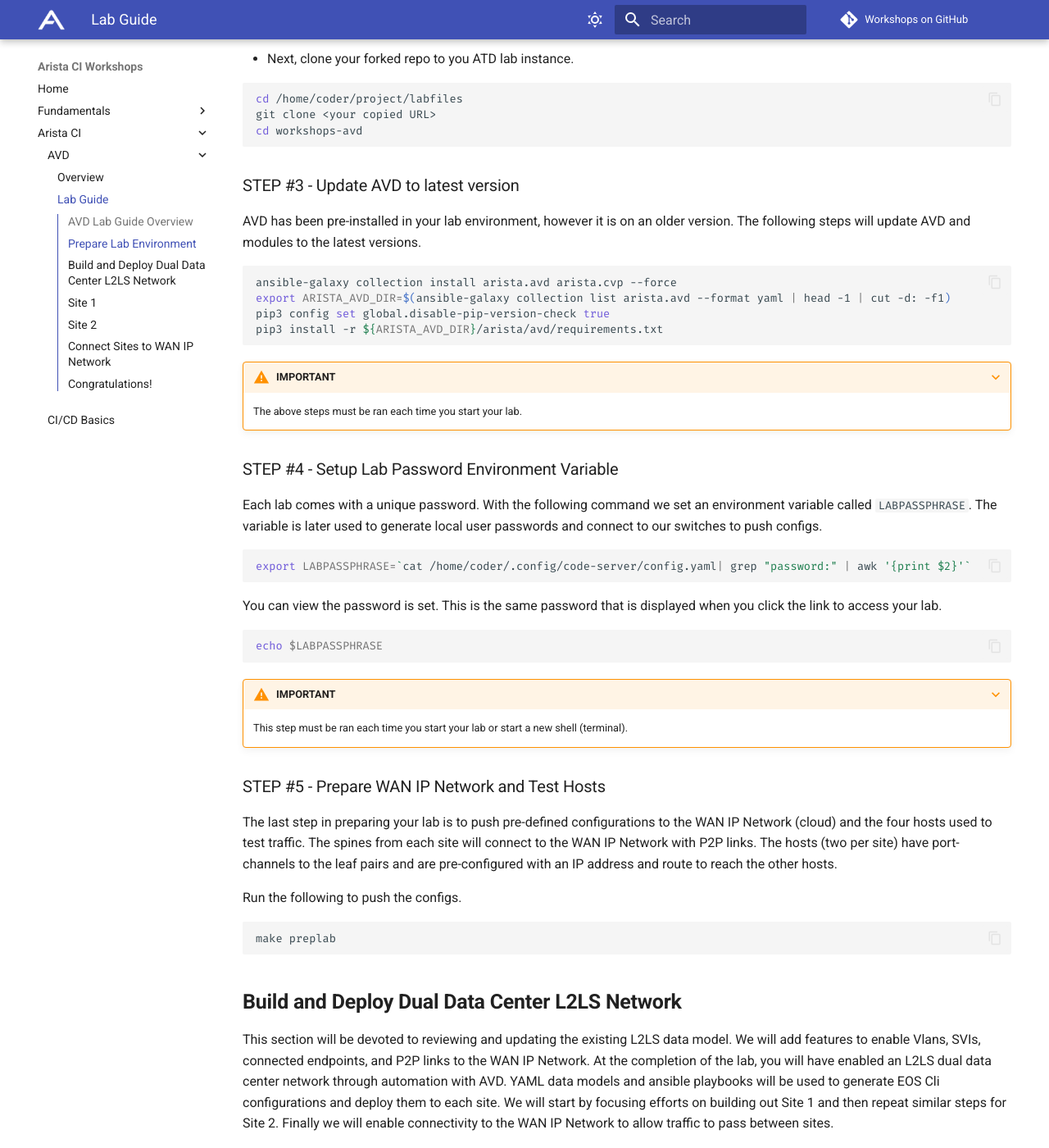
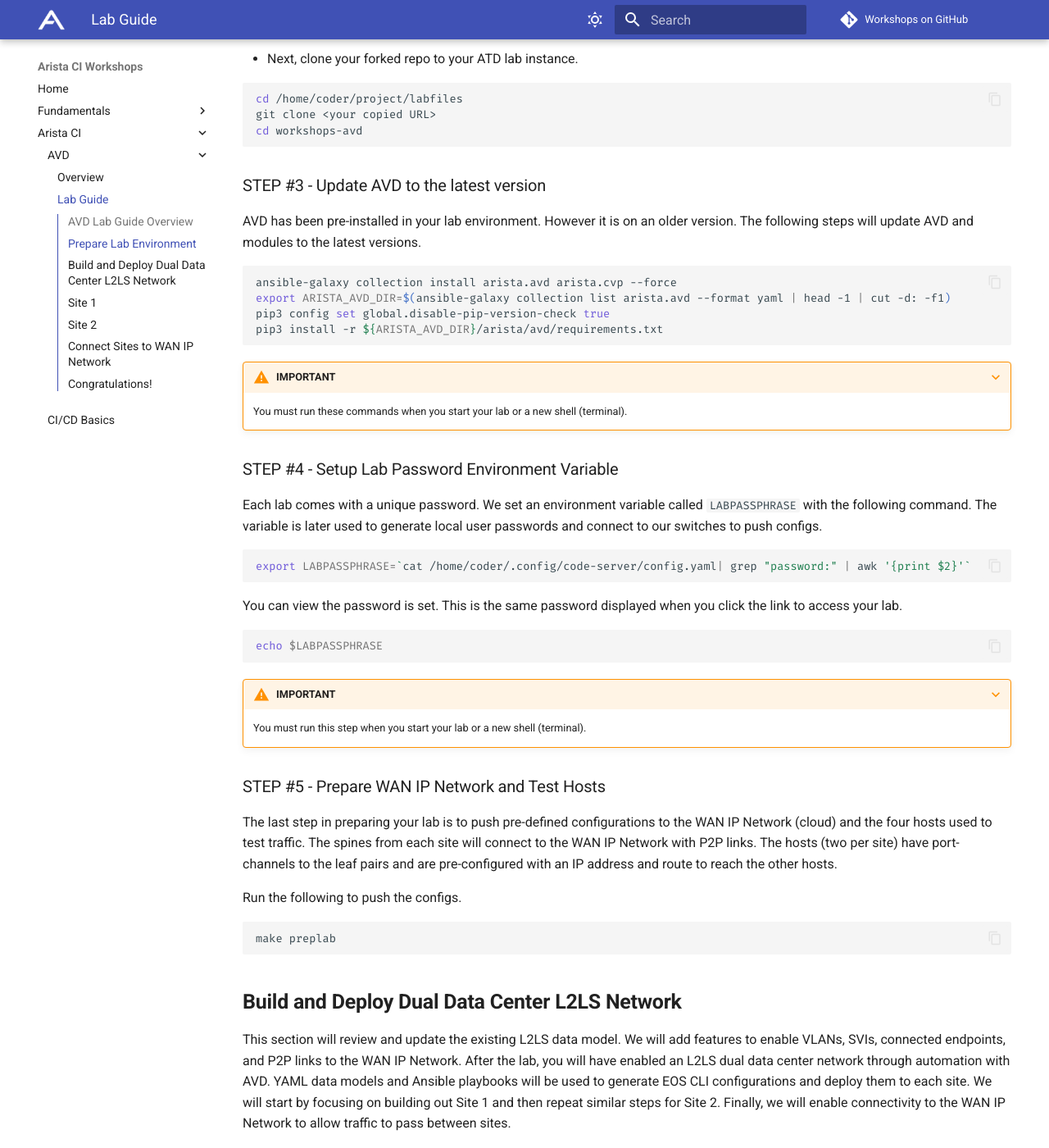
Before and after one commit to aristanetworks/avd-workshops, an MkDocs documentation site: the page built from workshops/avd-lab-guide.md, in a window 1280 px wide and 1400 px high, scrolled down 1803 px. Shown: the whole window at 82% size. Built offline with MkDocs 1.6.1 and Material for MkDocs 9.7.7, drawn with Linux system fonts in a browser that asks for light colours; emoji names are drawn with the system emoji font; comment, search, counter and statistics services are not loaded; some of the changed text lies outside the part shown.

Commit message:
review and updates

````diff
--- a/workshops/avd-lab-guide.md
+++ b/workshops/avd-lab-guide.md
@@ -2,7 +2,7 @@
 
 ## AVD Lab Guide Overview
 
-The AVD Lab Guide is meant to be a follow along set of instructions to deploy a dual data center L2LS fabric design. The data model overview and details can be found [here](avd.md). In the following steps we will explore updating the data models to add services, ports and WAN links to our fabrics and test traffic between sites.
+The AVD Lab Guide a follow-along set of instructions to deploy a dual data center L2LS fabric design. The data model overview and details can be found [here](avd.md). In the following steps, we will explore updating the data models to add services, ports, and WAN links to our fabrics and test traffic between sites.
 
 In this example, the ATD lab is used to create the L2LS Dual Data Center topology below. The IP Network cloud (orange area) is pre-provisioned and is comprised of the border and core nodes in the ATD topology. Our focus will be creating the L2LS AVD data models to build and deploy configurations for Site 1 and Site 2 (blue areas) and connect them to the IP Network.
 
@@ -21,14 +21,14 @@
 
 ### STEP #1 - Access the ATD Lab
 
-Connect to your ATD Lab and start the Programmability IDE. Next start a new Terminal.
+Connect to your ATD Lab and start the Programmability IDE. Next, create a new Terminal.
 
 ### STEP #2 - Fork and Clone branch to ATD Lab
 
 An ATD Dual Data Center L2LS data model is posted on GitHub here: [https://github.com/PacketAnglers/workshops-avd](https://github.com/PacketAnglers/workshops-avd)
 
 - Fork this [repository](https://github.com/PacketAnglers/workshops-avd) to your own GitHub account.
-- Next, clone your forked repo to you ATD lab instance.
+- Next, clone your forked repo to your ATD lab instance.
 
 ``` bash
 cd /home/coder/project/labfiles
@@ -49,17 +49,17 @@
 
 ???+ Warning "IMPORTANT"
 
-    The above steps must be ran each time you start your lab.
+    You must run these commands when you start your lab or a new shell (terminal).
 
 ### STEP #4 - Setup Lab Password Environment Variable
 
-Each lab comes with a unique password. With the following command we set an environment variable called `LABPASSPHRASE`. The variable is later used to generate local user passwords and connect to our switches to push configs.
+Each lab comes with a unique password. We set an environment variable called `LABPASSPHRASE` with the following command. The variable is later used to generate local user passwords and connect to our switches to push configs.
 
 ``` bash
 export LABPASSPHRASE=`cat /home/coder/.config/code-server/config.yaml| grep "password:" | awk '{print $2}'`
 ```
 
-You can view the password is set. This is the same password that is displayed when you click the link to access your lab.
+You can view the password is set. This is the same password displayed when you click the link to access your lab.
 
 ``` bash
 echo $LABPASSPHRASE
@@ -67,7 +67,7 @@
 
 ???+ Warning "IMPORTANT"
 
-    This step must be ran each time you start your lab or start a new shell (terminal).
+    You must run this step when you start your lab or a new shell (terminal).
 
 ### STEP #5 - Prepare WAN IP Network and Test Hosts
 
@@ -81,7 +81,7 @@
 
 ## **Build and Deploy Dual Data Center L2LS Network**
 
-This section will be devoted to reviewing and updating the existing L2LS data model. We will add features to enable Vlans, SVIs, connected endpoints, and P2P links to the WAN IP Network. At the completion of the lab, you will have enabled an L2LS dual data center network through automation with AVD. YAML data models and ansible playbooks will be used to generate EOS Cli configurations and deploy them to each site. We will start by focusing efforts on building out Site 1 and then repeat similar steps for Site 2. Finally we will enable connectivity to the WAN IP Network to allow traffic to pass between sites.
+This section will review and update the existing L2LS data model. We will add features to enable VLANs, SVIs, connected endpoints, and P2P links to the WAN IP Network. After the lab, you will have enabled an L2LS dual data center network through automation with AVD. YAML data models and Ansible playbooks will be used to generate EOS CLI configurations and deploy them to each site. We will start by focusing on building out Site 1 and then repeat similar steps for Site 2. Finally, we will enable connectivity to the WAN IP Network to allow traffic to pass between sites.
 
 ### **Summary of Steps**
 
@@ -218,7 +218,7 @@
 
 At this point, hosts should be able to ping each other across the fabric.
 
-From `s1-host1`, run a ping to `s1-host2`
+From `s1-host1`, run a ping to `s1-host2`.
 
 ``` bash
 ping 10.20.20.100
@@ -244,7 +244,7 @@
 - Build and Deploy Configs
 - Verify ping traffic between hosts `s2-host1` and `s2-host2`
 
-At this point, you should be able to ping between hosts within a site but not between sites. For this, we need to be build connectivity to the `WAN IP Network`. This is covered in the next section.
+At this point, you should be able to ping between hosts within a site but not between sites. For this, we need to build connectivity to the `WAN IP Network`. This is covered in the next section.
 
 ## **Connect Sites to WAN IP Network**
 
````
Also changed, not shown: other parts of workshops/avd-lab-guide.md (+13 -13 lines), workshops/avd.md (+34 -30 lines), workshops/cicd-basics.md (+24 -21 lines), workshops/assets/images/lab-creds.png.
